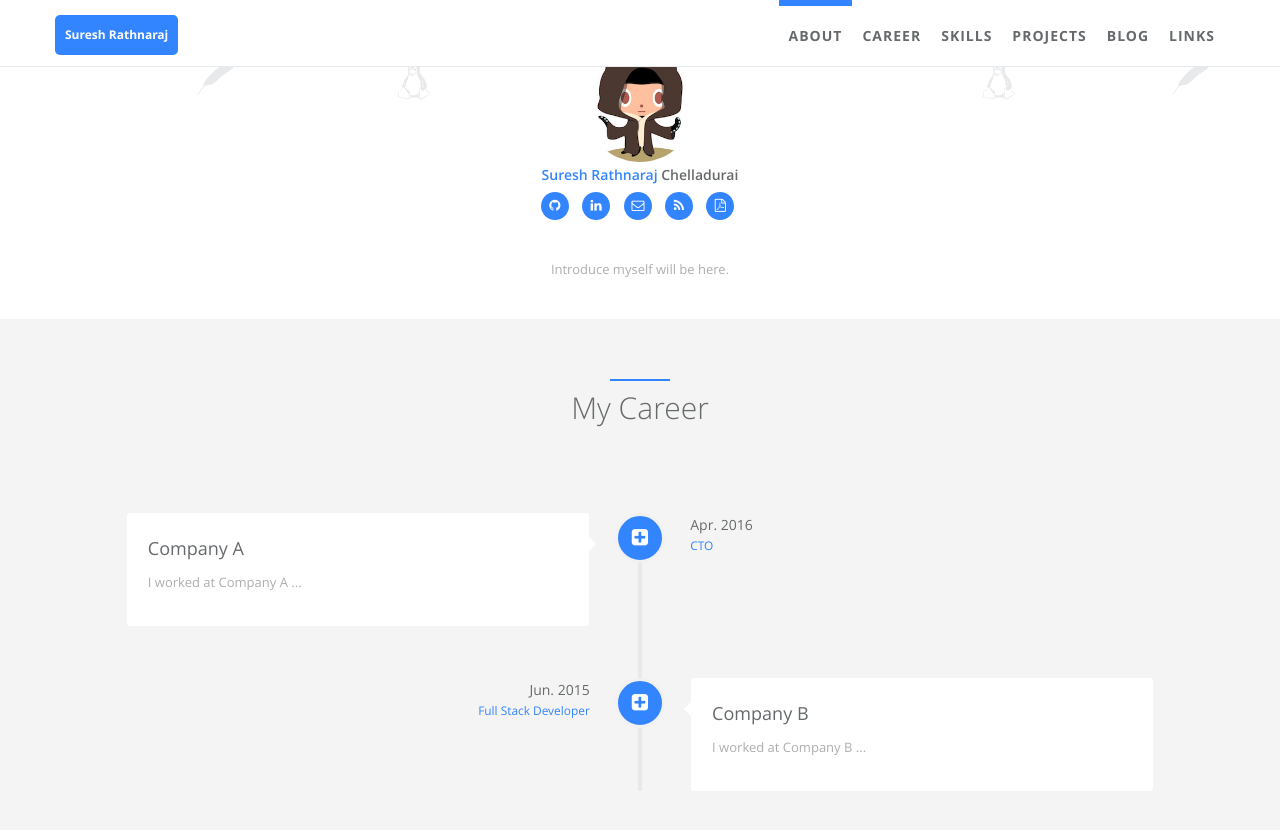
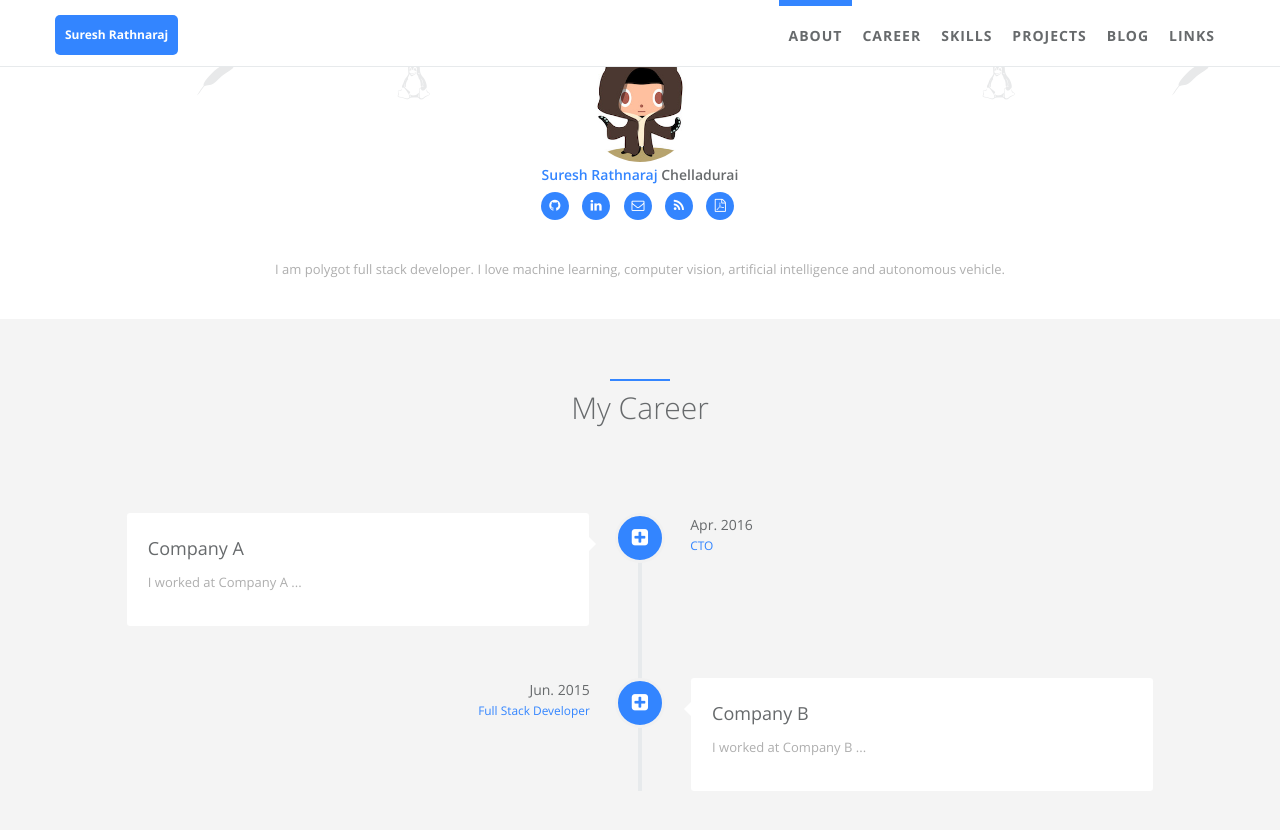
Before and after one commit to sookinoby/sookinoby.github.io, a Jekyll site: the page built from index.html, in a window 1280 px wide and 900 px high, scrolled down 563 px. Shown: the top 830 px of the window. Built offline with Jekyll 4.4.1, drawn with Linux system fonts in a browser that asks for light colours.

Commit message:
1.edited description

```diff
--- a/_config.yml
+++ b/_config.yml
@@ -28,7 +28,9 @@ author:  # change following line to your infomation.
   skill_icon2:
     - name: fa-linux
     - name: icon-apache
-  desc: Introduce myself will be here.  # Describe yourself.
+  desc: I am polygot full stack developer. I love machine learning, computer vision, artificial intelligence and autonomous vehicle.
+
+     # Describe yourself.
 
 # comment
 disqus:  # if you wanna comment feature, go to https://disqus.com/ to get your configuration; if not, comment following two lines.
```
